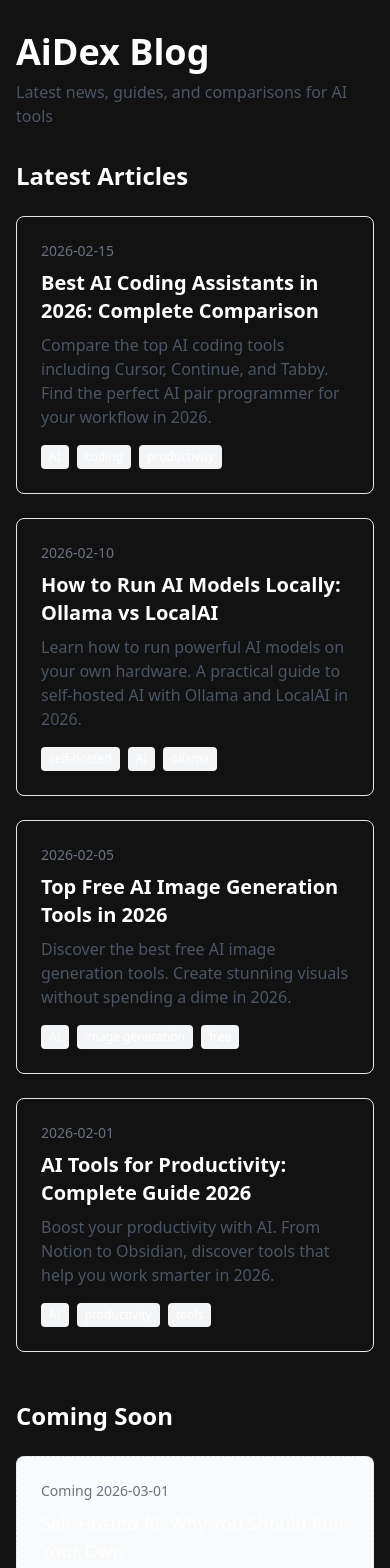
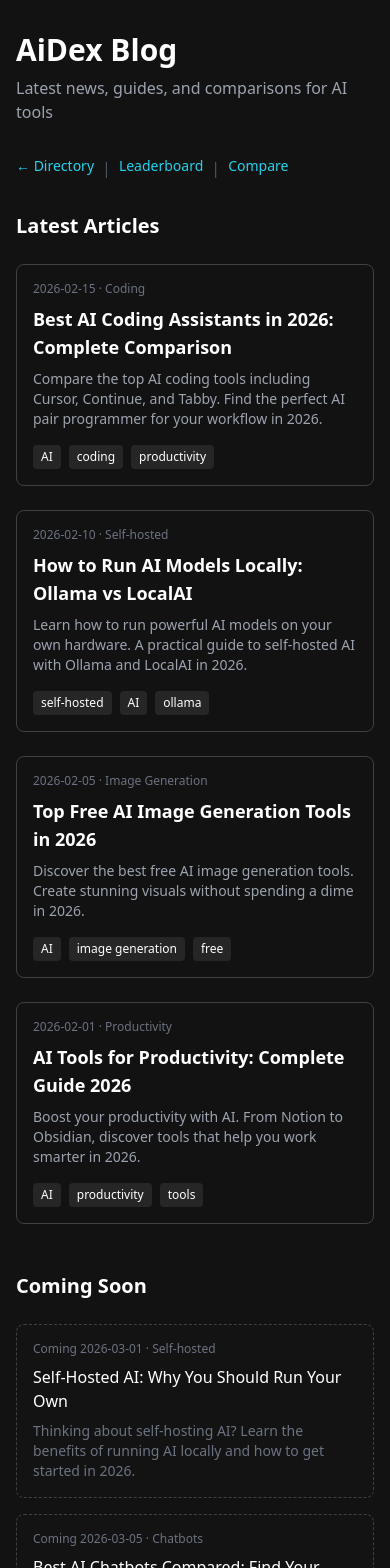
Before and after one commit to Falk0nX/AiDex, a React (Vite) app: page /blog in a window 390 px wide. Shown: the top 1568 px of the page. Built offline with nearby package versions, Linux system fonts and the light colour scheme.

Commit message:
Add mobile-friendly blog navigation

```diff
--- a/src/pages/BlogPage.tsx
+++ b/src/pages/BlogPage.tsx
@@ -7,24 +7,33 @@ export default function BlogPage() {
 
   return (
     <div className="max-w-4xl mx-auto px-4 py-8">
-      <h1 className="text-4xl font-bold mb-2">AiDex Blog</h1>
-      <p className="text-gray-600 mb-8">Latest news, guides, and comparisons for AI tools</p>
+      <h1 className="text-3xl md:text-4xl font-bold mb-2">AiDex Blog</h1>
+      <p className="text-gray-400 mb-8">Latest news, guides, and comparisons for AI tools</p>
+
+      {/* Mobile Nav */}
+      <div className="flex flex-wrap gap-2 mb-8 md:hidden">
+        <Link to="/" className="text-sm text-cyan-400 hover:underline">← Directory</Link>
+        <span className="text-gray-600">|</span>
+        <Link to="/leaderboard" className="text-sm text-cyan-400 hover:underline">Leaderboard</Link>
+        <span className="text-gray-600">|</span>
+        <Link to="/compare" className="text-sm text-cyan-400 hover:underline">Compare</Link>
+      </div>
 
       <section className="mb-12">
-        <h2 className="text-2xl font-semibold mb-6">Latest Articles</h2>
+        <h2 className="text-xl md:text-2xl font-semibold mb-6">Latest Articles</h2>
         <div className="grid gap-6 md:grid-cols-2">
           {published.map(post => (
             <Link
               key={post.id}
               to={`/blog/${post.slug}`}
-              className="block border rounded-lg p-6 hover:shadow-lg transition-shadow"
+              className="block border border-neutral-700 rounded-lg p-4 md:p-6 hover:bg-neutral-800/50 transition-colors"
             >
-              <div className="text-sm text-gray-500 mb-2">{post.publishedAt}</div>
-              <h3 className="text-xl font-semibold mb-2">{post.title}</h3>
-              <p className="text-gray-600">{post.excerpt}</p>
-              <div className="mt-4 flex gap-2">
+              <div className="text-xs md:text-sm text-gray-500 mb-2">{post.publishedAt} · {post.category}</div>
+              <h3 className="text-lg md:text-xl font-semibold mb-2">{post.title}</h3>
+              <p className="text-gray-400 text-sm md:text-base">{post.excerpt}</p>
+              <div className="mt-4 flex flex-wrap gap-2">
                 {post.tags.slice(0, 3).map(tag => (
-                  <span key={tag} className="text-xs bg-gray-100 px-2 py-1 rounded">
+                  <span key={tag} className="text-xs bg-neutral-800 px-2 py-1 rounded">
                     {tag}
                   </span>
                 ))}
@@ -35,16 +44,16 @@ export default function BlogPage() {
       </section>
 
       <section>
-        <h2 className="text-2xl font-semibold mb-6">Coming Soon</h2>
+        <h2 className="text-xl md:text-2xl font-semibold mb-6">Coming Soon</h2>
         <div className="grid gap-4 md:grid-cols-2">
           {scheduled.map(post => (
             <div
               key={post.id}
-              className="block border border-dashed rounded-lg p-6 bg-gray-50"
+              className="block border border-dashed border-neutral-700 rounded-lg p-4 md:p-6 bg-neutral-900/30"
             >
-              <div className="text-sm text-gray-500 mb-2">Coming {post.scheduledAt}</div>
-              <h3 className="text-lg font-medium mb-2">{post.title}</h3>
-              <p className="text-gray-600 text-sm">{post.excerpt}</p>
+              <div className="text-xs md:text-sm text-gray-500 mb-2">Coming {post.scheduledAt} · {post.category}</div>
+              <h3 className="text-base md:text-lg font-medium mb-2">{post.title}</h3>
+              <p className="text-gray-500 text-sm">{post.excerpt}</p>
             </div>
           ))}
         </div>
--- a/src/pages/BlogPostPage.tsx
+++ b/src/pages/BlogPostPage.tsx
@@ -9,7 +9,7 @@ export default function BlogPostPage() {
     return (
       <div className="max-w-4xl mx-auto px-4 py-16 text-center">
         <h1 className="text-2xl font-bold mb-4">Post Not Found</h1>
-        <Link to="/blog" className="text-blue-600 hover:underline">← Back to Blog</Link>
+        <Link to="/blog" className="text-cyan-400 hover:underline">← Back to Blog</Link>
       </div>
     );
   }
@@ -19,47 +19,70 @@ export default function BlogPostPage() {
     .filter(p => p.id !== post.id && (p.category === post.category || p.tags.some(t => post.tags.includes(t))))
     .slice(0, 3);
 
+  const isPublished = post.publishedAt !== "";
+
   return (
-    <div className="max-w-3xl mx-auto px-4 py-8">
-      <Link to="/blog" className="text-blue-600 hover:underline mb-6 block">← Back to Blog</Link>
+    <div className="max-w-3xl mx-auto px-4 py-6 md:py-8">
+      {/* Mobile Nav */}
+      <div className="flex flex-wrap gap-3 mb-6 md:hidden text-sm">
+        <Link to="/" className="text-cyan-400 hover:underline">← Directory</Link>
+        <span className="text-gray-600">|</span>
+        <Link to="/blog" className="text-cyan-400 hover:underline">Blog</Link>
+        <span className="text-gray-600">|</span>
+        <Link to="/leaderboard" className="text-cyan-400 hover:underline">Leaderboard</Link>
+      </div>
 
       <article>
         <header className="mb-8">
-          <div className="flex gap-2 mb-4">
-            <span className="text-sm bg-blue-100 text-blue-800 px-3 py-1 rounded-full">
+          <div className="flex flex-wrap gap-2 mb-4">
+            <span className="text-xs md:text-sm bg-cyan-900/50 text-cyan-300 px-3 py-1 rounded-full">
               {post.category}
             </span>
+            {!isPublished && (
+              <span className="text-xs md:text-sm bg-yellow-900/50 text-yellow-300 px-3 py-1 rounded-full">
+                Coming {post.scheduledAt}
+              </span>
+            )}
           </div>
-          <h1 className="text-4xl font-bold mb-4">{post.title}</h1>
-          <div className="text-gray-600 mb-4">
+          <h1 className="text-2xl md:text-4xl font-bold mb-4">{post.title}</h1>
+          <div className="text-gray-400 text-sm md:text-base mb-4">
             By {post.author} • {post.publishedAt || `Coming ${post.scheduledAt}`}
           </div>
-          <div className="flex gap-2">
+          <div className="flex flex-wrap gap-2">
             {post.tags.map(tag => (
-              <span key={tag} className="text-sm bg-gray-100 px-2 py-1 rounded">
+              <span key={tag} className="text-xs bg-neutral-800 px-2 py-1 rounded">
                 {tag}
               </span>
             ))}
           </div>
         </header>
 
-        <div className="prose prose-lg max-w-none">
-          <p className="text-xl text-gray-700 mb-8">{post.excerpt}</p>
-          <div className="whitespace-pre-wrap">{post.content}</div>
+        <div className="prose prose-lg max-w-none prose-invert">
+          <p className="text-lg text-gray-300 mb-8">{post.excerpt}</p>
+          <div className="whitespace-pre-wrap text-gray-300 leading-relaxed">{post.content}</div>
         </div>
       </article>
 
+      {/* Desktop Nav */}
+      <div className="hidden md:flex gap-4 mt-8 pt-8 border-t border-neutral-800">
+        <Link to="/blog" className="text-cyan-400 hover:underline">← Back to Blog</Link>
+        <Link to="/" className="text-cyan-400 hover:underline">Directory</Link>
+        <Link to="/leaderboard" className="text-cyan-400 hover:underline">Leaderboard</Link>
+        <Link to="/compare" className="text-cyan-400 hover:underline">Compare</Link>
+      </div>
+
       {relatedPosts.length > 0 && (
-        <section className="mt-16 pt-8 border-t">
-          <h2 className="text-2xl font-semibold mb-6">Related Articles</h2>
+        <section className="mt-12 pt-8 border-t border-neutral-800">
+          <h2 className="text-xl md:text-2xl font-semibold mb-6">Related Articles</h2>
           <div className="grid gap-4 md:grid-cols-3">
             {relatedPosts.map(p => (
               <Link
                 key={p.id}
                 to={`/blog/${p.slug}`}
-                className="block border rounded-lg p-4 hover:shadow-md transition-shadow"
+                className="block border border-neutral-700 rounded-lg p-4 hover:bg-neutral-800/50 transition-colors"
               >
-                <h3 className="font-medium text-sm">{p.title}</h3>
+                <h3 className="font-medium text-sm md:text-base">{p.title}</h3>
+                <p className="text-gray-500 text-xs mt-1">{p.category}</p>
               </Link>
             ))}
           </div>
```
